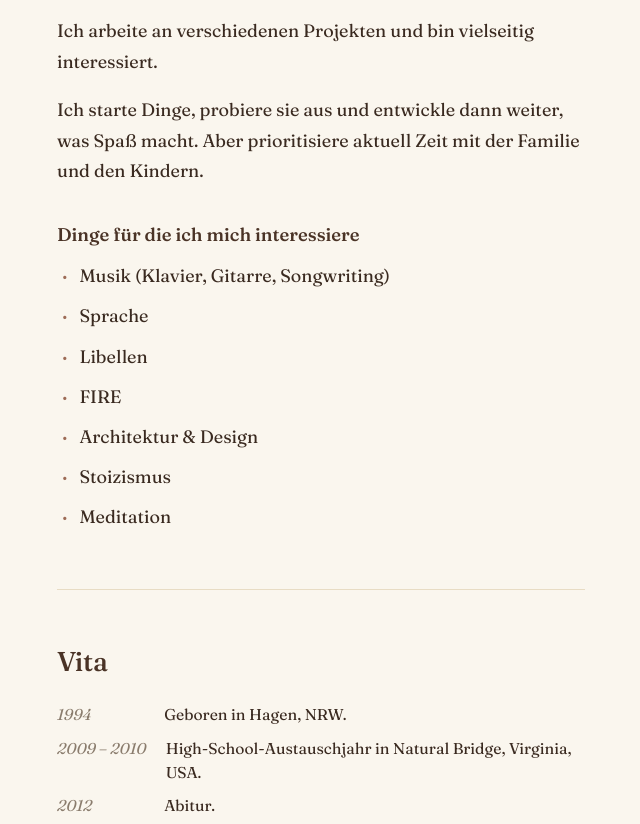
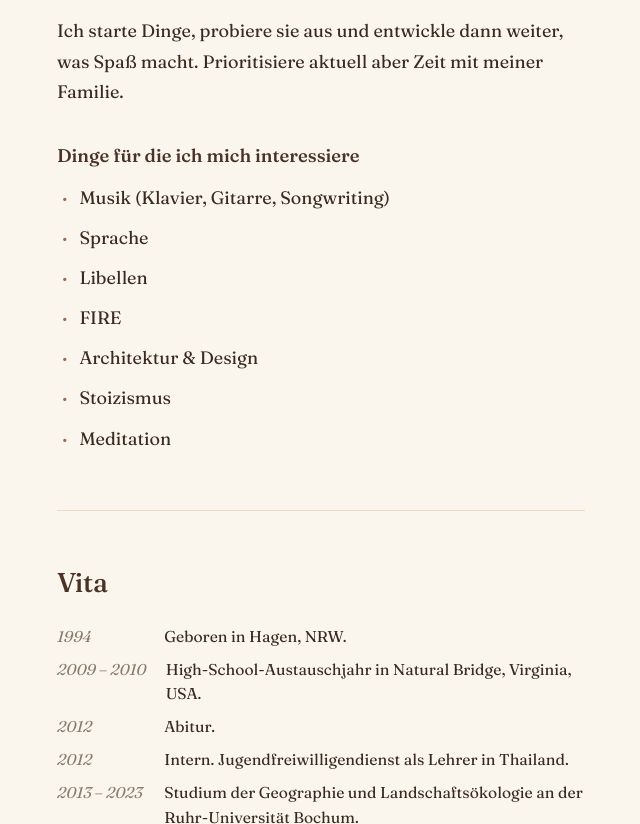
Before and after one commit to fbkt/fkett, a plain HTML site: page ueber.html in a window 1280 px wide. Shown: the part 274-1098 px from the top of the page, without its empty margins (319-959 px from the left). Drawn offline with Linux system fonts and the light colour scheme.

Commit message:
Revise personal information in ueber.html
Updated personal description and details about volunteer work.

```diff
--- a/ueber.html
+++ b/ueber.html
@@ -43,11 +43,8 @@
       <section id="ueber">
         <h2>Über mich</h2>
         <p>
-          Ich arbeite an verschiedenen Projekten und bin vielseitig interessiert.
-        </p>
-        <p>
           Ich starte Dinge, probiere sie aus und entwickle dann weiter, was Spaß
-          macht. Aber prioritisiere aktuell Zeit mit der Familie und den Kindern.
+          macht. Prioritisiere aktuell aber Zeit mit meiner Familie.
         </p>
 
         <h3>Dinge für die ich mich interessiere</h3>
@@ -70,7 +67,7 @@
           <li><span class="year">1994</span><span>Geboren in Hagen, NRW.</span></li>
           <li><span class="year">2009 – 2010</span><span>High-School-Austauschjahr in Natural Bridge, Virginia, USA.</span></li>
           <li><span class="year">2012</span><span>Abitur.</span></li>
-          <li><span class="year">2012</span><span>Freiwilligendienst als Lehrer in Thailand.</span></li>
+          <li><span class="year">2012</span><span>Intern. Jugendfreiwilligendienst als Lehrer in Thailand.</span></li>
           <li><span class="year">2013 – 2023</span><span>Studium der Geographie und Landschaftsökologie an der Ruhr-Universität Bochum.</span></li>
           <li><span class="year">2014 – 2016</span><span>Projektmanager bei verschiedenen Startups.</span></li>
           <li><span class="year">2016 – 2019</span><span>Klavierlehrer.</span></li>
```
